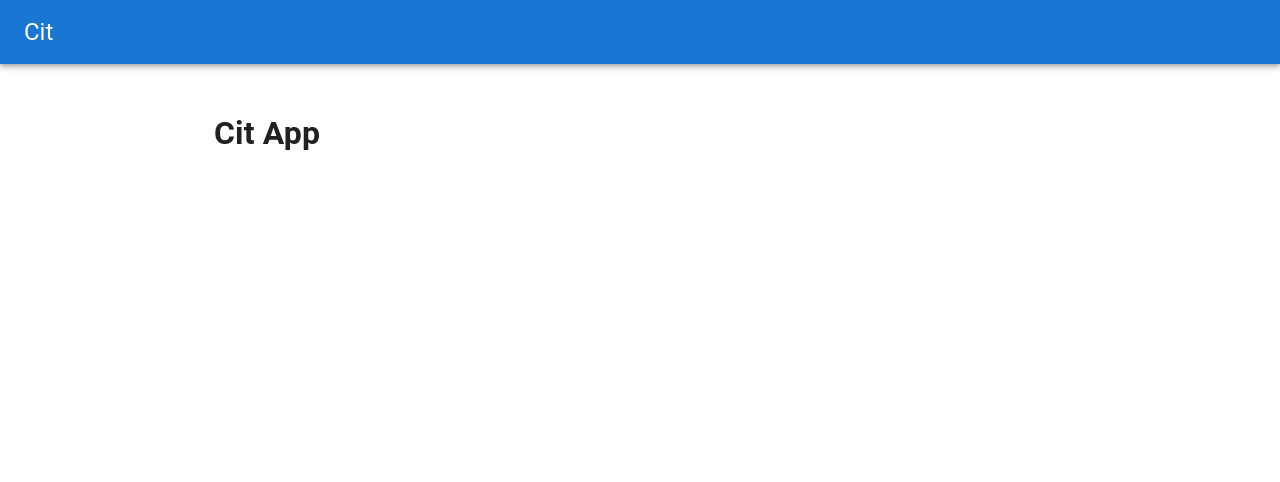
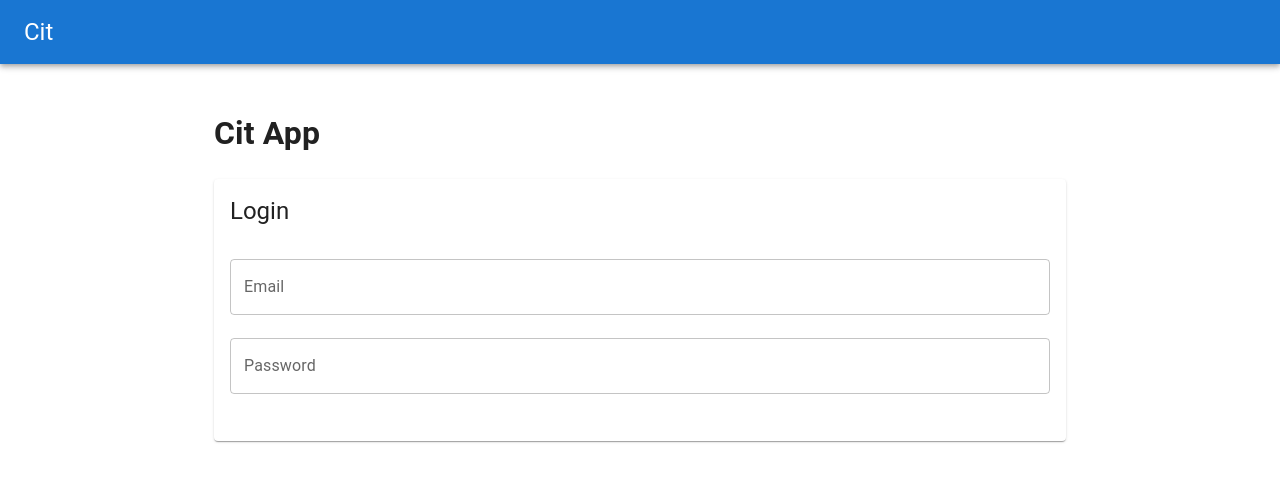
Before and after one commit to scottjoe1996/cit, a React (Vite) app: page / in a window 1280 px wide. Shown: the top 482 px of the page. Built offline with nearby package versions, Linux system fonts and the light colour scheme.

Commit message:
added password field (no validation)

```diff
--- a/src/App.tsx
+++ b/src/App.tsx
@@ -1,9 +1,11 @@
 import React from 'react';
+import LoginForm from './components/forms/login-form';
 
 export const App: React.FunctionComponent = () => {
   return (
     <div>
       <h1>Cit App</h1>
+      <LoginForm />
     </div>
   );
 };
--- a/src/components/forms/login-form.tsx
+++ b/src/components/forms/login-form.tsx
@@ -9,9 +9,14 @@ interface LoginFormProps {}
 
 const LoginForm: React.FunctionComponent<LoginFormProps> = () => {
   const [emailField, setEmailField] = React.useState<Field>({ value: '', error: NO_ERROR });
+  const [password, setPassword] = React.useState<Field>({ value: '', error: NO_ERROR });
 
   const handleEmailChange = React.useCallback((event: React.FormEvent<HTMLInputElement | HTMLTextAreaElement>) => {
     setEmailField({ value: event.currentTarget.value, error: getEmailError(event.currentTarget.value) });
+  }, []);
+
+  const handlePasswordChange = React.useCallback((event: React.FormEvent<HTMLInputElement | HTMLTextAreaElement>) => {
+    setPassword({ value: event.currentTarget.value, error: NO_ERROR });
   }, []);
 
   return (
@@ -27,6 +32,16 @@ const LoginForm: React.FunctionComponent<LoginFormProps> = () => {
           onChange={handleEmailChange}
           error={hasError(emailField.error)}
         />
+        <TextField
+          fullWidth
+          label='Password'
+          placeholder='Password'
+          value={password.value}
+          helperText={password.error}
+          onChange={handlePasswordChange}
+          error={hasError(password.error)}
+          type='password'
+        />
       </CardContent>
     </Card>
   );
```
